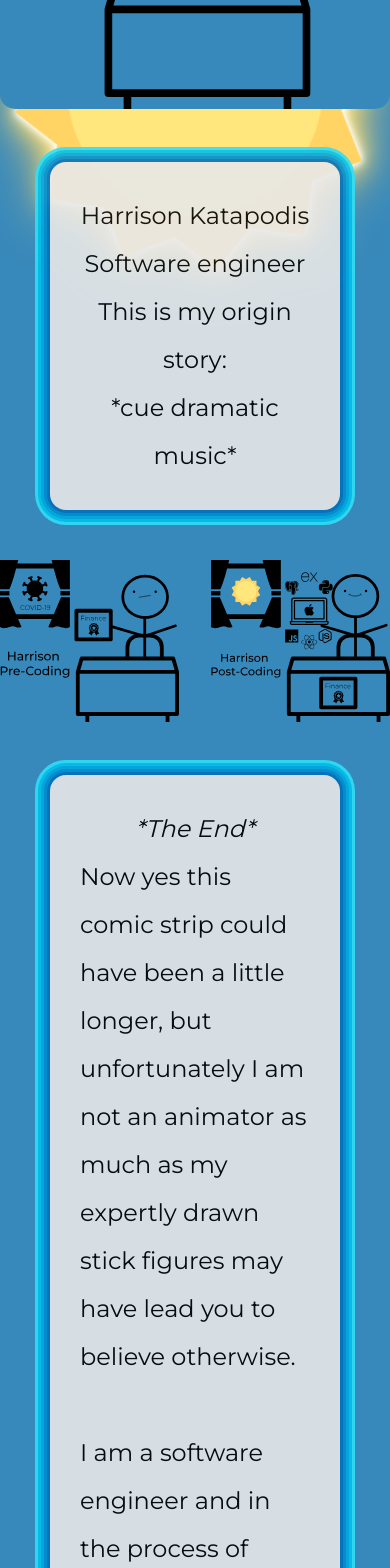
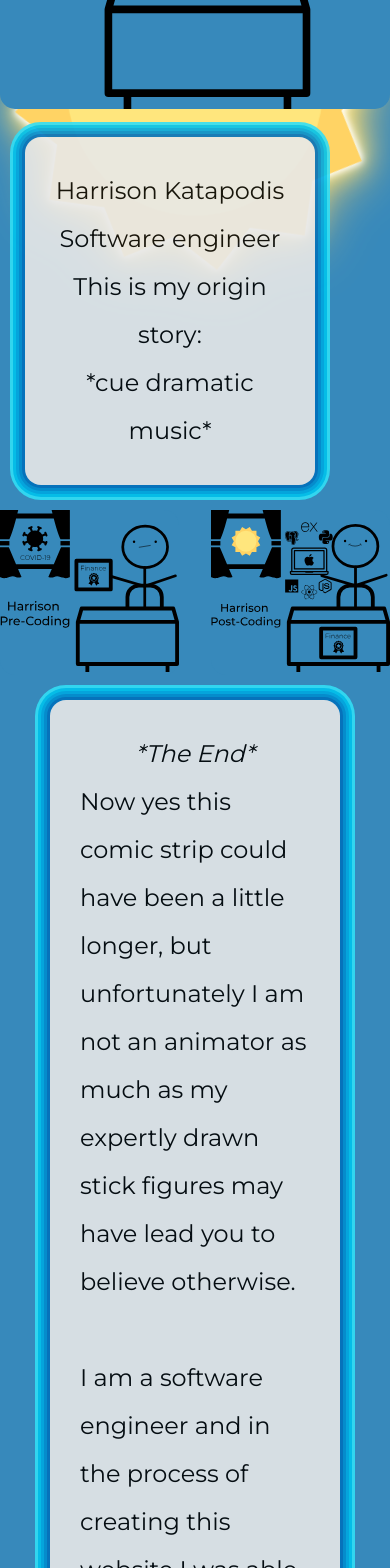
Before and after one commit to HarrisonJK/HarrisonJK.github.io, a React (Vite) app: page / in a window 390 px wide. Shown: the part 420-1988 px from the top of the page. Built offline with nearby package versions, Linux system fonts and the light colour scheme.

Commit message:
improved footer and increased pageview of resume

```diff
--- a/src/components/About.jsx
+++ b/src/components/About.jsx
@@ -541,11 +541,13 @@ export function About() {
       <section>
         <img className="example-block" id="jack " src={welcome} />
       </section>
+      <div className="testcontainer">
         <section className="center aboutMe rainbowContainer montserrat">
           Harrison Katapodis <br className="center"></br>Software engineer{" "}
           <br className="center"></br>This is my origin story:
           <br className="center"></br>*cue dramatic music*
         </section>
+      </div>
       <section className="easy-grid">
         <div className="example-block">
           <img src={before} />
@@ -554,6 +556,7 @@ export function About() {
           <img src={after} />
         </div>
       </section>
+      <div className="aboutMeContainer">
         <section className="aboutMe rainbowContainer montserrat">
           <span className="center italic">
             *The End* <br></br>
@@ -584,6 +587,8 @@ export function About() {
           Check out some of of my favorite projects I've created so far{" "}
           <Link to="/portfolio">here!</Link>
         </section>
+      </div>
+      <div className="aboutMeContainer ">
         <section className="aboutMe rainbowContainer montserrat" id="marginCut">
           <h1 className="noMargin">
             <mark className="highlight">Highlights</mark>
@@ -608,5 +613,6 @@ export function About() {
           </div>
         </section>
       </div>
+    </div>
   );
 }
--- a/src/components/Footer.jsx
+++ b/src/components/Footer.jsx
@@ -18,7 +18,8 @@ export function Footer() {
       ></a>
       &nbsp;
       <a className="fa fa-envelope noStyle" href="mailto:hjk72@cornell.edu"></a>
-      &nbsp;| & my grandparents who braved them 🇺🇸
+      &nbsp;
+      <span className="removeMe">| & my grandparents who braved them 🇺🇸</span>
     </footer>
   );
 }
--- a/src/components/Resume.jsx
+++ b/src/components/Resume.jsx
@@ -1,3 +1,11 @@
 export function Resume() {
-  return <h1>Resume</h1>;
+  return (
+    <div style={{ width: "100vw", height: "100vh", marginTop: "20px" }}>
+      <iframe
+        src="https://docs.google.com/gview?url=https://github.com/HarrisonJK/HarrisonJK.github.io/raw/main/Harrison%20Katapodis%20Resume.pdf&embedded=true#view=FitH"
+        title="Resume"
+        style={{ width: "100%", height: "100%", border: 0 }}
+      />
+    </div>
+  );
 }
--- a/src/styles/About.css
+++ b/src/styles/About.css
@@ -5,8 +5,16 @@
   background: #e8e8e8;
 }
 
-#marginCut {
-  padding-top: 0px;
+@media (max-width: 1140px) {
+  .aboutMe {
+    margin: 25px;
+  }
+}
+
+.aboutMeContainer {
+  display: flex;
+  align-items: center;
+  justify-content: center;
 }
 
 .rainbowContainer {
--- a/src/styles/Footer.css
+++ b/src/styles/Footer.css
@@ -9,3 +9,9 @@
     font-size: 2.5vmax;
   }
 }
+
+@media (max-width: 941px) {
+  .removeMe {
+    display: none;
+  }
+}
```
Lines whose indentation alone changed are shown as unchanged.
